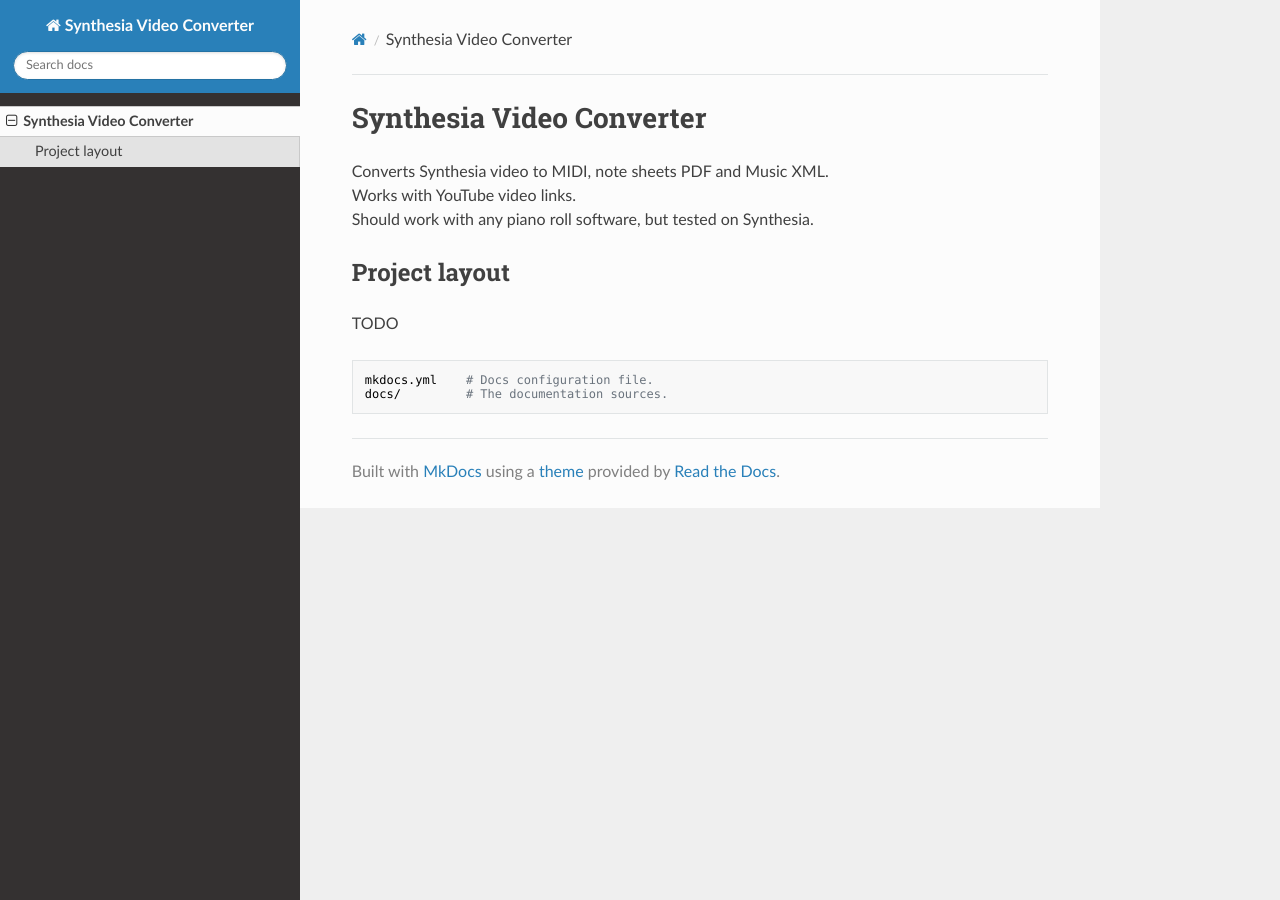
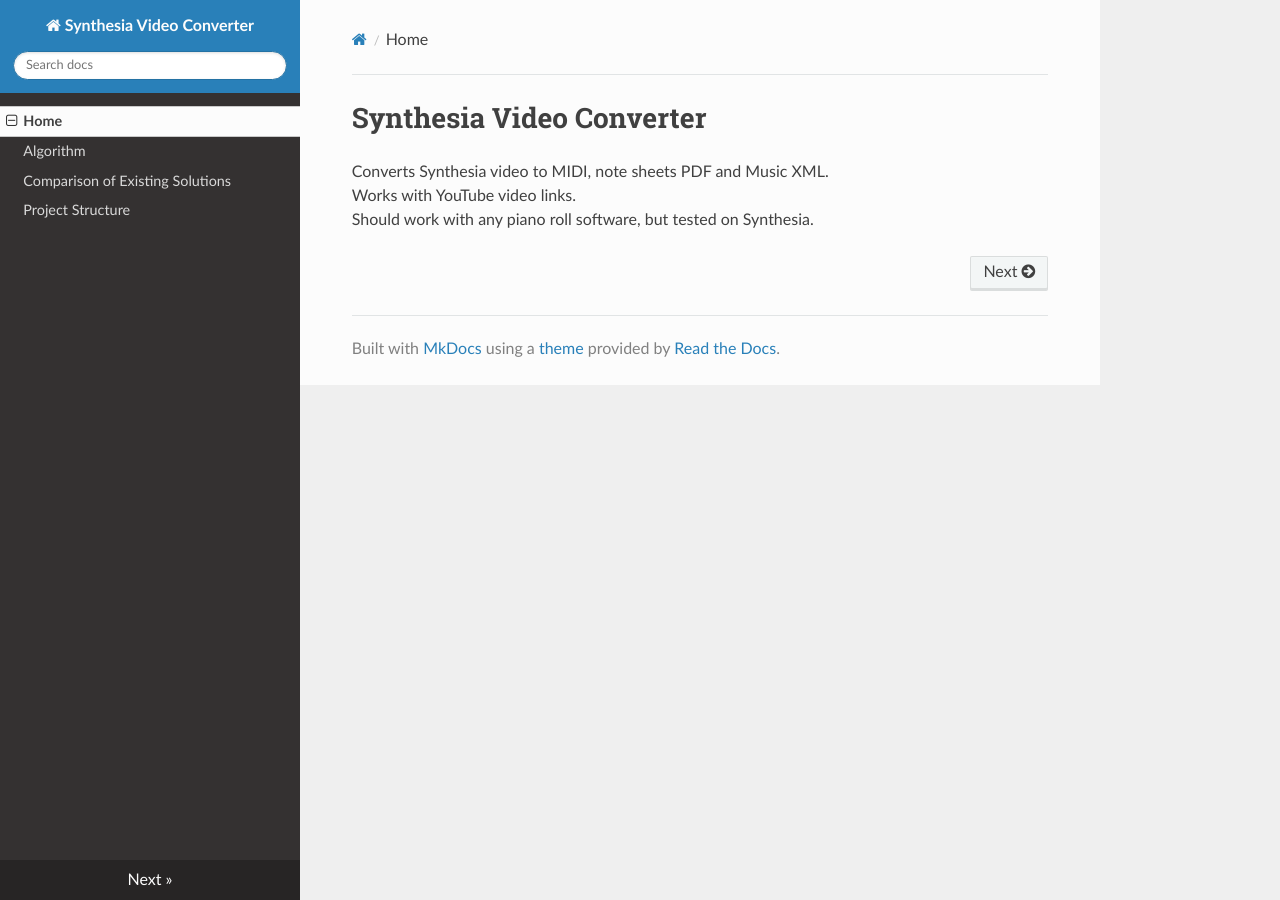
Before and after one commit to edvein-rin/synthesia-video-converter, an MkDocs documentation site: the page built from docs/index.md, in a window 1280 px wide. Built offline with MkDocs 1.6.1, drawn with Linux system fonts in a browser that asks for light colours; nearby versions of some CDN libraries.

```diff
--- a/docs/index.md
+++ b/docs/index.md
@@ -3,10 +3,3 @@
 Converts Synthesia video to MIDI, note sheets PDF and Music XML.
 Works with YouTube video links.
 Should work with any piano roll software, but tested on Synthesia.
-
-## Project layout
-
-TODO
-
-    mkdocs.yml    # Docs configuration file.
-    docs/         # The documentation sources.
--- a/mkdocs.yml
+++ b/mkdocs.yml
@@ -1,2 +1,7 @@
 site_name: Synthesia Video Converter
 theme: readthedocs
+nav:
+  - Home: index.md
+  - Algorithm: algorithm.md
+  - Comparison of Existing Solutions: comparison-of-existing-solutions.md
+  - Project Structure: project-structure.md
```
Also changed, not shown: docs/algorithm.md (added, +7 -0 lines), docs/comparison-of-existing-solutions.md (added, +19 -0 lines), docs/project-structure.md (added, +6 -0 lines).
